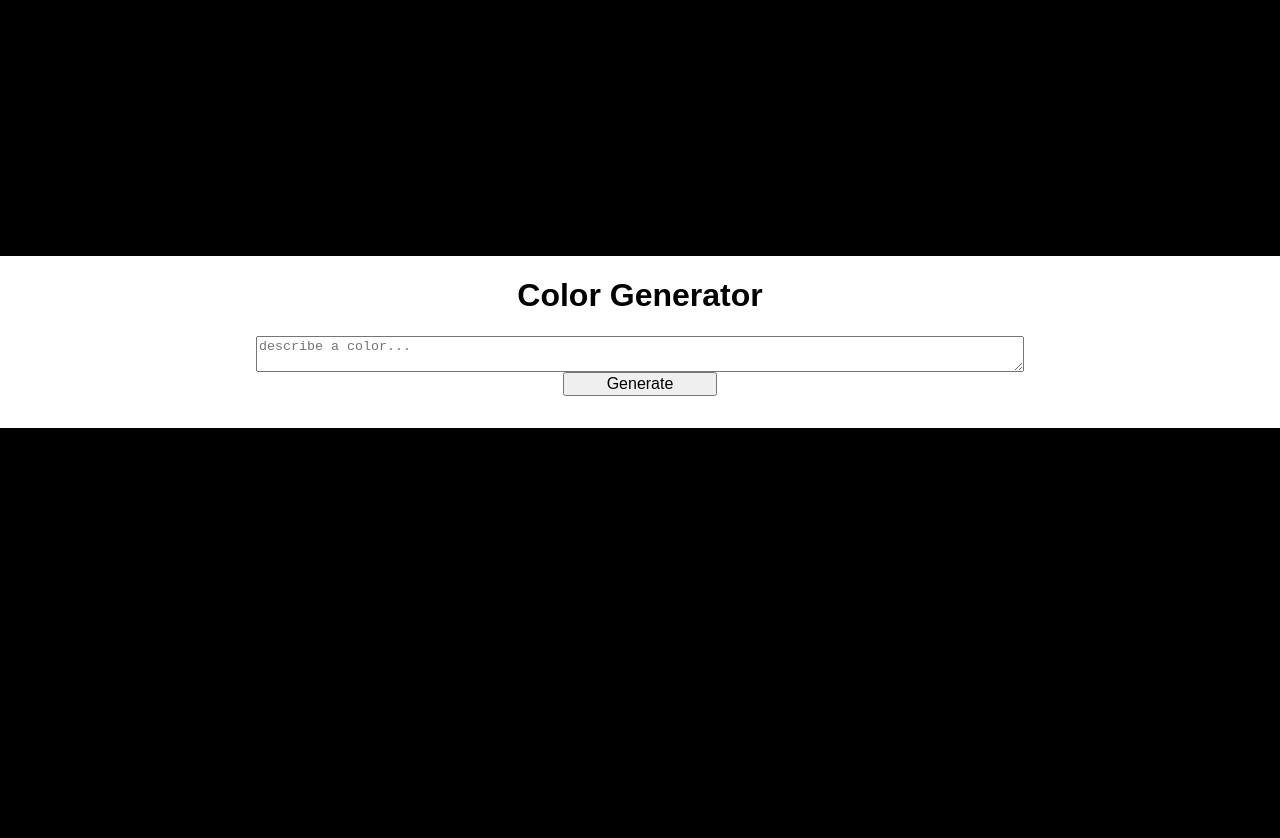
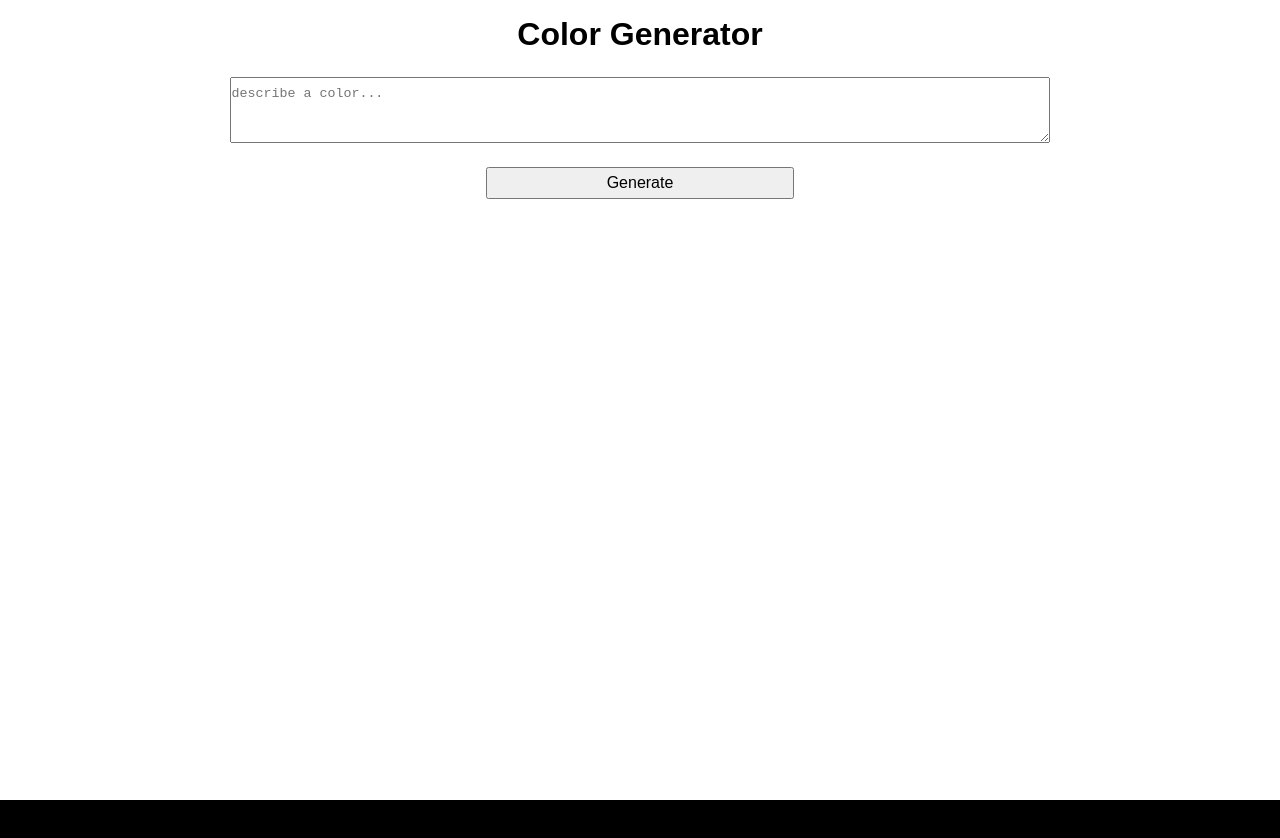
Before and after one commit to lanevillec/Project-Vue, a Vue app: page / in a window 1280 px wide. Shown: the top 838 px of the page. After the commit the page ends 800 px from the top, so only its background shows below. Built offline with nearby package versions, Linux system fonts and the light colour scheme.

Commit message:
first real version

```diff
--- a/src/App.vue
+++ b/src/App.vue
@@ -5,7 +5,7 @@
     <div class="container">
       <h1 :style="{ color: headerColor}">Color Generator</h1>
       <!--<input class="inputBox" v-model="inputText" placeholder="describe a color..."/>-->
-      <textarea v-model="inputText" placeholder="describe a color..."></textarea>
+      <textarea class="inputText" v-model="inputText" placeholder="describe a color..."></textarea>
       <button class="button" @click="passAndReceiveValue">Generate</button>
       <p :style="{ color: headerColor}">{{ summary }}</p>
     </div>
@@ -93,14 +93,17 @@ export default {
 </script>
 
 <style>
-html,
-body {
+html, body {
   background-color: black;
-  height: 100%;
-  width: 100%;
-  margin: 0;
-  padding: 0;
+  margin: 0px !important;
+  padding: 0px !important
 
+}
+
+* {
+  padding: 0px;
+  margin: 0px;
+  box-sizing: border-box;
 }
 
 .bg-color {
@@ -108,23 +111,27 @@ body {
 }
 
 .container {
+  width: 80%;
+  margin-left: 10%;
+  margin-right: 10%;
+  padding-top: 1rem;
   display: flex;
   flex-direction: column;
-  justify-content: center;
-  margin: 20%;
+  align-items: center;
+  min-height: 100vh;
+  gap: 1.5rem;
+}
+
+.inputText {
+  line-height: 2rem;
+  width: 80%;
 }
 
 .button {
-  width: 20%;
-  margin: auto;
   padding: auto;
   font-size: 1rem;
-}
-
-.inputText {
-  width: 50%;
-  line-height: 5em;
-  margin: auto;
+  width: 30%;
+  height: 2rem;
 }
 
 #app {
@@ -133,6 +140,5 @@ body {
   -moz-osx-font-smoothing: grayscale;
   text-align: center;
   background-color: #FFFFFF;
-  margin-top: 0px;
 }
 </style>
```
